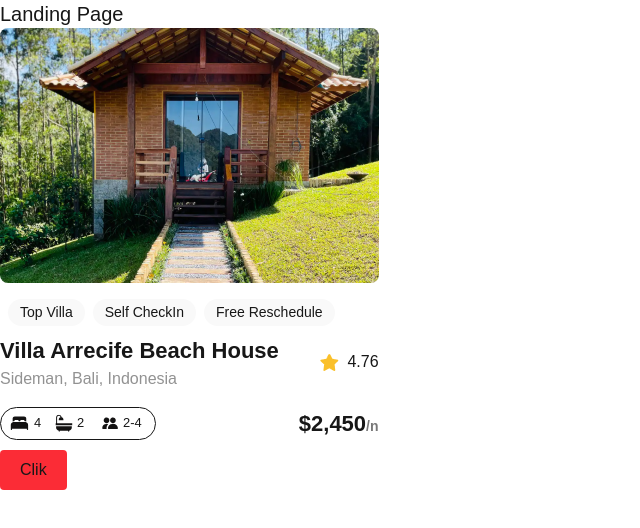
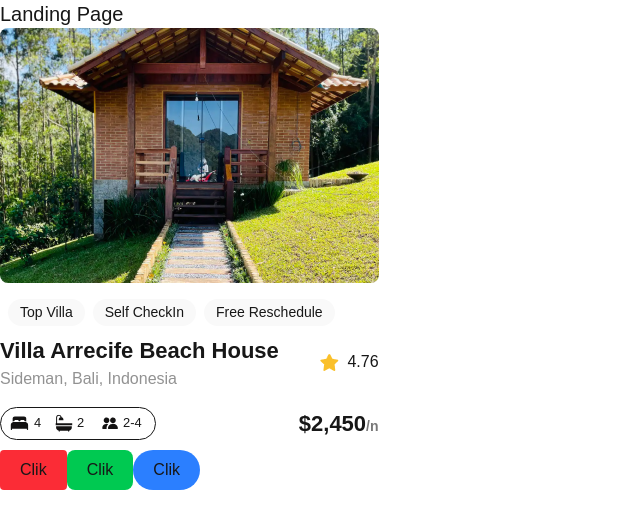
Before and after one commit to sami-the-dev/alx-project-0x00-setup, a Next.js app in the folder alx-project-0x00/: page /landing in a window 1280 px wide. Shown: the top 528 px of the page, without its empty margins (0-640 px from the left). Built offline with nearby package versions, Linux system fonts and the light colour scheme.

Commit message:
Update Advanced Task

```diff
--- a/alx-project-0x00/pages/landing.tsx
+++ b/alx-project-0x00/pages/landing.tsx
@@ -7,6 +7,8 @@ const Landing: React.FC = () => {
       <h1 className=" text-xl font-extralight">Landing Page</h1>
       <Card />
       <Button title="Clik" styles="rounded-sm bg-red-500 px-5 py-2" />
+      <Button title="Clik" styles="rounded-lg bg-green-500 px-5 py-2" />
+      <Button title="Clik" styles="rounded-full bg-blue-500 px-5 py-2" />
     </div>
   );
 };
```
